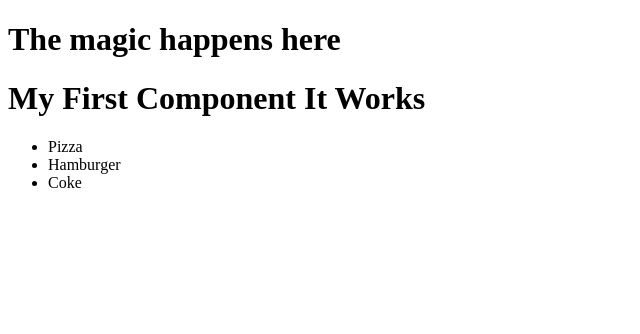
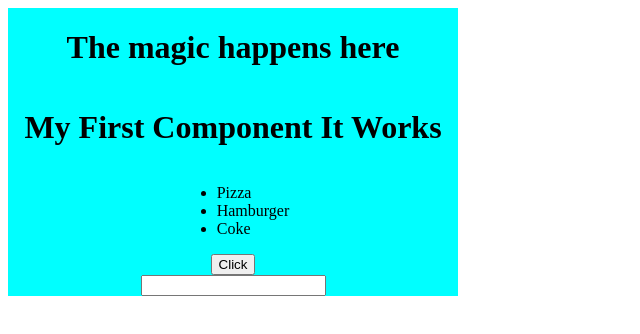
Before and after one commit to ivkval/react-v1-ivarK, a React (Create React App) app: page / in a window 1280 px wide. Shown: the top 334 px of the page, without its empty margins (0-640 px from the left). Built offline with nearby package versions, Linux system fonts and the light colour scheme.

Commit message:
Made Title component

```diff
--- a/src/App.js
+++ b/src/App.js
@@ -1,20 +1,31 @@
-import React from 'react';
+import React, { useState } from 'react';
 import Mycomponent from './components/Mycomponent';
-//import Food from "./components/Food";
+import Food from './components/Food';
+import Wrapper from './components/Wrapper';
 import './styles.scss';
+
+function click() {
+  console.log('click');
+}
 
 const App = () => {
   const food = ['Pizza', 'Hamburger', 'Coke'];
+
   return (
-    <>
+    <Wrapper>
       <h1>The magic happens here</h1>
       <Mycomponent title={'It Works'} />
-      <ul>
-        {food.map((food) => (
-          <li>{food}</li>
-        ))}
-      </ul>
-    </>
+      <Food food={food} />
+      <button onClick={click}>Click</button>
+      <input />
+    </Wrapper>
+    /*
+      <>
+      <h1>The magic happens here</h1>
+      <Mycomponent title={'It Works'} />
+      <Food food={food}/>
+      </>
+      */
   );
 };
 
--- a/src/components/Food.js
+++ b/src/components/Food.js
@@ -1,12 +1,10 @@
 import React from 'react';
 
-const Food = () => {
-  const food = ['Pizza', 'Hamburger', 'Coke'];
-
+const Food = ({ food }) => {
   return (
     <ul>
-      {food.map((food) => (
-        <li>{food}</li>
+      {food.map((food, index) => (
+        <li key={index}>{food}</li>
       ))}
     </ul>
   );
--- a/src/components/Mycomponent.js
+++ b/src/components/Mycomponent.js
@@ -1,5 +1,7 @@
-import React from 'react';
+import Title from './Title';
 
-const Mycomponent = ({ title }) => <h1>My First Component {title}</h1>;
+const Mycomponent = ({ title }) => {
+  return <Title title={title} />;
+};
 
 export default Mycomponent;
--- /dev/null
+++ b/src/components/Title.js
@@ -0,0 +1,3 @@
+const Title = ({ title }) => <h1>My First Component {title}</h1>;
+
+export default Title;
--- /dev/null
+++ b/src/components/Wrapper.js
@@ -0,0 +1,7 @@
+import React from 'react';
+
+const Wrapper = (props) => {
+  return <main className="flex">{props.children}</main>;
+};
+
+export default Wrapper;
--- a/src/styles.scss
+++ b/src/styles.scss
@@ -2,3 +2,11 @@
   font-family: sans-serif;
   text-align: center;
 }
+
+.flex {
+  background-color: aqua;
+  width: 450px;
+  display: flex;
+  flex-direction: column;
+  align-items: center
+}
```
Also changed, not shown: src/README.md.
